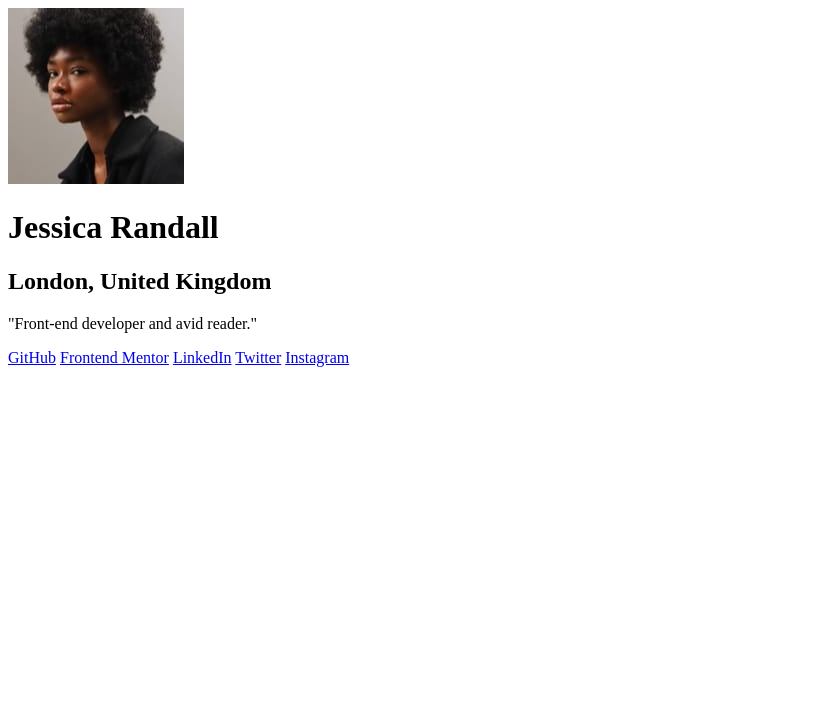
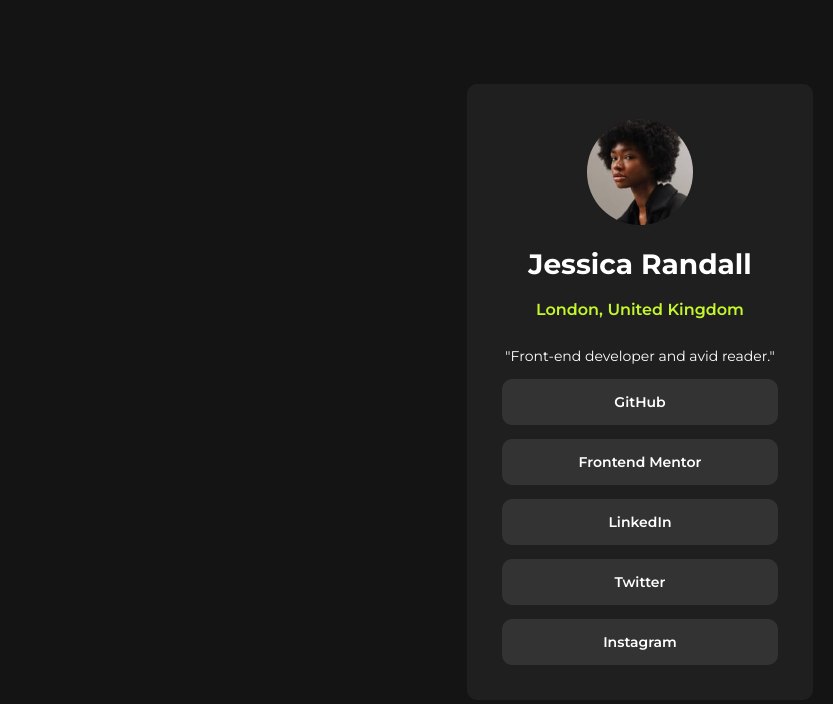
Before and after one commit to HTorike/social-links-profiles, a plain HTML site: page index.html in a window 1280 px wide. Shown: the whole page, without its empty margins (0-833 px from the left). Drawn offline with Linux system fonts and the light colour scheme.

Commit message:
05
Teste 05

```diff
--- a/index.html
+++ b/index.html
@@ -3,7 +3,7 @@
 <head>
     <meta charset="UTF-8">
     <meta name="viewport" content="width=device-width, initial-scale=1.0">
-    <link rel="stylesheet" href="sstyle.css">
+    <link rel="stylesheet" href="style.css">
     <link rel="preconnect" href="https://fonts.googleapis.com">
     <link rel="preconnect" href="https://fonts.gstatic.com" crossorigin>
     <link href="https://fonts.googleapis.com/css2?family=Montserrat:ital,wght@0,100..900;1,100..900&display=swap" rel="stylesheet">
```
